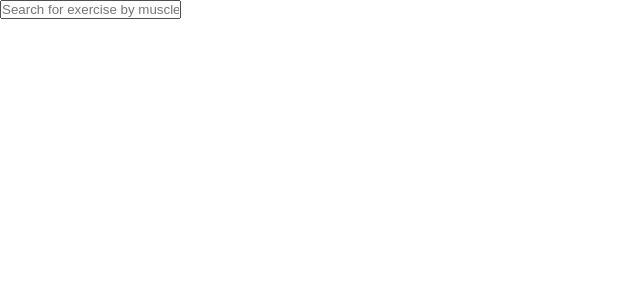
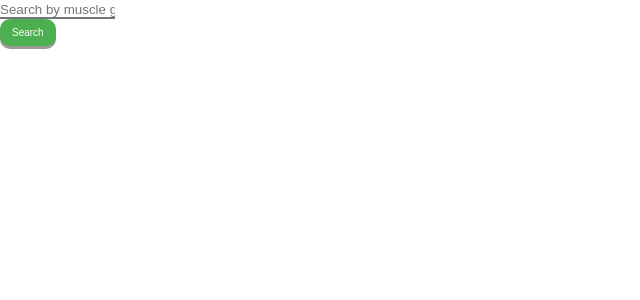
Before and after one commit to Gozi1/LH-FIT, a Next.js app: page /search in a window 1280 px wide. Shown: the top 300 px of the page, without its empty margins (0-640 px from the left). Built offline with nearby package versions, Linux system fonts and the light colour scheme.

Commit message:
Implement search bar basics

```diff
--- a/package.json
+++ b/package.json
@@ -13,7 +13,8 @@
     "eslint-config-next": "13.2.4",
     "next": "13.2.4",
     "react": "18.2.0",
-    "react-dom": "18.2.0"
+    "react-dom": "18.2.0",
+    "sass": "^1.60.0"
   },
   "devDependencies": {
     "cypress": "^12.9.0",
--- a/src/components/searchBar.jsx
+++ b/src/components/searchBar.jsx
@@ -1,11 +1,18 @@
 import React from 'react'
+import styles from '../styles/search.module.css'
 
 const SearchBar = () => {
   return (
-    <form className = "search-container">
+    <form className={styles['search-form']}>
+      <div className={styles['search-bar']}>
+        <input placeholder='Search by muscle group' className={styles['search-bar']}></input>
+        </div>
+        <div>
+        <button className={styles['search-button']}>Search</button>
+      </div>
+    </form>
 
-      <input type="text" placeholder="Search for exercise by muscle group" name="search"/>
-    </form>
+
   )
 }
 
--- /dev/null
+++ b/src/styles/search.module.css
@@ -0,0 +1,41 @@
+.search-form {
+  display: flex;
+  flex-direction: column;
+  justify-content: center;
+
+}
+
+.search-container {
+  display: flex;
+  justify-content: center;
+  padding-top: 15px;
+  }
+
+.search-bar{
+  width: 30%;
+  border-top: none;
+  border-left: none;
+  border-right: none;
+
+
+}
+.search-button {
+  display: inline-block;
+  padding: 8px 12px;
+  font-size: 10px;
+  cursor: pointer;
+  text-align: center;
+  text-decoration: none;
+  outline: none;
+  color: #fff;
+  background-color: #4CAF50;
+  border: none;
+  border-radius: 10px;
+  box-shadow: 0 3px #999;
+}
+
+.search-button:hover {
+    background-color: #3e8e41;
+    box-shadow: 0 5px #666;
+    transform: translateY(1px);
+  }
```
Also changed, not shown: 1 other file (tests, documents, lock files or other folders).
